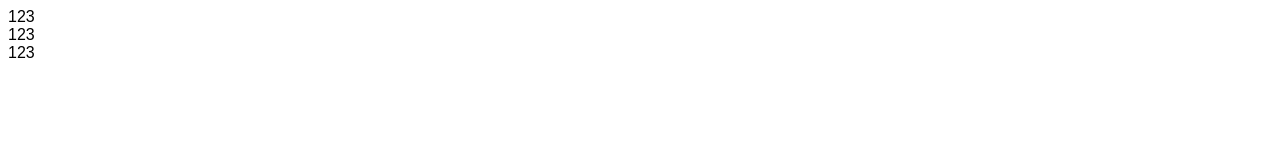
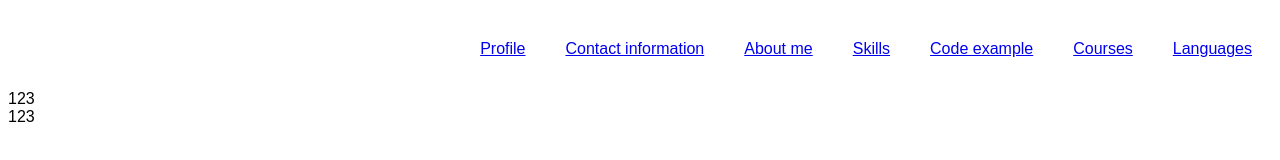
Before and after one commit to Kris3005/rsschool-cv, a plain HTML site: page index.html in a window 1280 px wide. Drawn offline with Linux system fonts and the light colour scheme; a web font is replaced by a local one.

Commit message:
feat: add header

```diff
--- a/index.html
+++ b/index.html
@@ -13,9 +13,18 @@
 <body>
     <header>
         <div class="container">
-        123
+          <nav class="nav">
+            <ul class="nav-list">
+              <li class="nav-item"><a href="#profile" class="nav-link">Profile</a></li>
+              <li class="nav-item"><a href="#contacts" class="nav-link">Contact information</a></li>
+              <li class="nav-item"><a href="#aboutme" class="nav-link">About me</a></li>
+              <li class="nav-item"><a href="#skills" class="nav-link">Skills</a></li>
+              <li class="nav-item"><a href="#code" class="nav-link">Code example</a></li>
+              <li class="nav-item"><a href="#courses" class="nav-link">Courses</a></li>
+              <li class="nav-item"><a href="#languages" class="nav-link">Languages</a></li>
+            </ul>
+          </nav>
         </div>
-
     </header>
     <main>
         <div class="container">
--- a/style.css
+++ b/style.css
@@ -15,3 +15,21 @@ body {
     max-width: 1440px;
     margin: 0 auto;
   }
+  .nav-list {
+    display: flex;
+    justify-content: flex-end;
+    align-items: center;
+  }
+  html {
+    scroll-behavior: smooth;
+  }
+  .nav-list {
+    list-style: none;
+  }
+  .nav-link {
+    padding: 0 20px;
+    line-height: 50px;
+  }
+  .nav-link {
+    transition: .3s;
+  }
```
